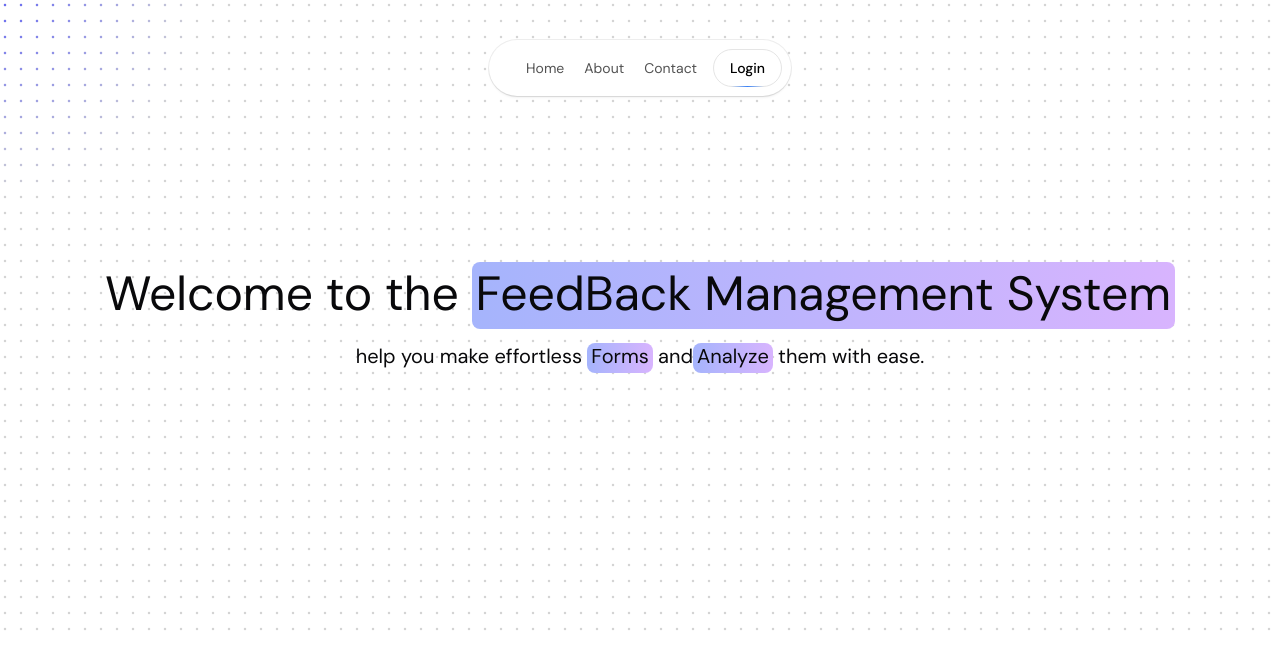
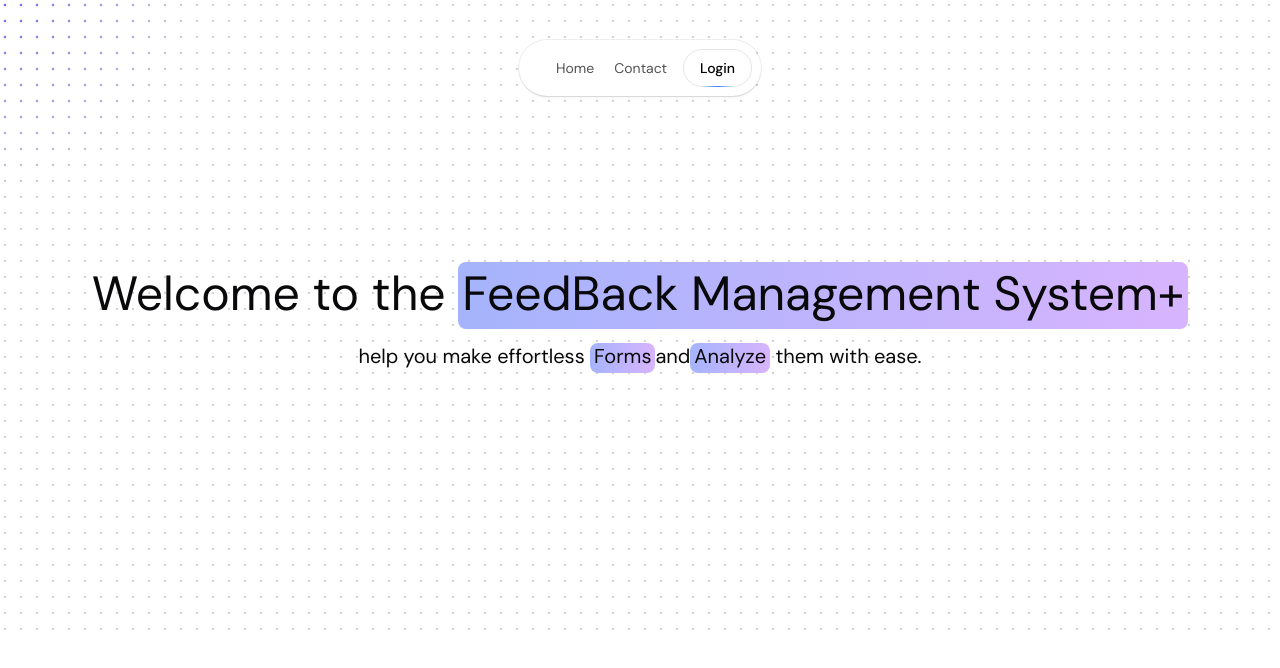
Before and after one commit to Adityaadpandey/Feedback-Management-Sys, a Next.js app in the folder frontend/: page / in a window 1280 px wide. Shown: the top 668 px of the page. Built offline with nearby package versions, Linux system fonts and the light colour scheme.

Commit message:
frontend

```diff
--- a/frontend/src/app/page.tsx
+++ b/frontend/src/app/page.tsx
@@ -4,14 +4,17 @@ const page = () => {
   return (
     <HeroHighlight
       className="text-xl text-center"
-      containerClassName="bg-gradient-to-r min-h-full"
-    >
+      containerClassName="bg-gradient-to-r min-h-full">
       <h1 className="text-5xl mb-6">
         Welcome to the {}
-        <Highlight className="text-5xl">FeedBack Management System</Highlight>
+        <Highlight className="text-5xl" time={2}>
+          FeedBack Management System+
+        </Highlight>
       </h1>
       <p>
-        help you make effortless <Highlight>Forms</Highlight> and
+              help you make effortless { }
+        <Highlight>Forms</Highlight>
+        and
         <Highlight>Analyze</Highlight> them with ease.
       </p>
     </HeroHighlight>
--- a/frontend/src/components/globals/navbar.tsx
+++ b/frontend/src/components/globals/navbar.tsx
@@ -11,10 +11,6 @@ const Navbar = () => {
           icon: <Home size={24} />,
         },
         {
-          name: "About",
-          link: "/about",
-        },
-        {
           name: "Contact",
           link: "/contact",
           icon: <Contact size={24} />,
--- a/frontend/src/components/ui/button.tsx
+++ b/frontend/src/components/ui/button.tsx
@@ -1,6 +1,6 @@
-import * as React from "react"
 import { Slot } from "@radix-ui/react-slot"
 import { cva, type VariantProps } from "class-variance-authority"
+import * as React from "react"
 
 import { cn } from "@/lib/utils"
 
--- a/frontend/src/components/ui/dropdown-menu.tsx
+++ b/frontend/src/components/ui/dropdown-menu.tsx
@@ -1,8 +1,8 @@
 "use client"
 
-import * as React from "react"
 import * as DropdownMenuPrimitive from "@radix-ui/react-dropdown-menu"
 import { Check, ChevronRight, Circle } from "lucide-react"
+import * as React from "react"
 
 import { cn } from "@/lib/utils"
 
@@ -182,19 +182,8 @@ const DropdownMenuShortcut = ({
 DropdownMenuShortcut.displayName = "DropdownMenuShortcut"
 
 export {
-  DropdownMenu,
-  DropdownMenuTrigger,
-  DropdownMenuContent,
-  DropdownMenuItem,
-  DropdownMenuCheckboxItem,
-  DropdownMenuRadioItem,
-  DropdownMenuLabel,
-  DropdownMenuSeparator,
-  DropdownMenuShortcut,
-  DropdownMenuGroup,
-  DropdownMenuPortal,
-  DropdownMenuSub,
-  DropdownMenuSubContent,
-  DropdownMenuSubTrigger,
-  DropdownMenuRadioGroup,
+    DropdownMenu, DropdownMenuCheckboxItem, DropdownMenuContent, DropdownMenuGroup, DropdownMenuItem, DropdownMenuLabel, DropdownMenuPortal, DropdownMenuRadioGroup, DropdownMenuRadioItem, DropdownMenuSeparator,
+    DropdownMenuShortcut, DropdownMenuSub,
+    DropdownMenuSubContent,
+    DropdownMenuSubTrigger, DropdownMenuTrigger
 }
--- a/frontend/src/components/ui/hero-highlight.tsx
+++ b/frontend/src/components/ui/hero-highlight.tsx
@@ -1,6 +1,6 @@
 "use client";
 import { cn } from "@/lib/utils";
-import { useMotionValue, motion, useMotionTemplate } from "framer-motion";
+import { motion, useMotionTemplate, useMotionValue } from "framer-motion";
 import React from "react";
 
 export const HeroHighlight = ({
@@ -12,8 +12,8 @@ export const HeroHighlight = ({
   className?: string;
   containerClassName?: string;
 }) => {
-  let mouseX = useMotionValue(0);
-  let mouseY = useMotionValue(0);
+  const mouseX = useMotionValue(0);
+  const mouseY = useMotionValue(0);
 
   function handleMouseMove({
     currentTarget,
@@ -21,7 +21,7 @@ export const HeroHighlight = ({
     clientY,
   }: React.MouseEvent<HTMLDivElement>) {
     if (!currentTarget) return;
-    let { left, top } = currentTarget.getBoundingClientRect();
+    const { left, top } = currentTarget.getBoundingClientRect();
 
     mouseX.set(clientX - left);
     mouseY.set(clientY - top);
@@ -63,9 +63,11 @@ export const HeroHighlight = ({
 export const Highlight = ({
   children,
   className,
+  time,
 }: {
   children: React.ReactNode;
   className?: string;
+  time?: number;
 }) => {
   return (
     <motion.span
@@ -76,7 +78,7 @@ export const Highlight = ({
         backgroundSize: "100% 100%",
       }}
       transition={{
-        duration: 2,
+        duration: time || 2,
         ease: "linear",
         delay: 0.5,
       }}
```
